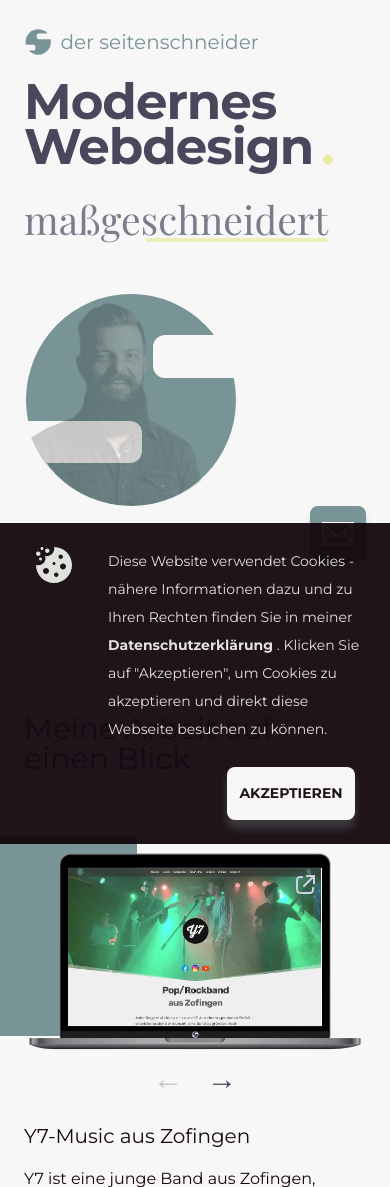
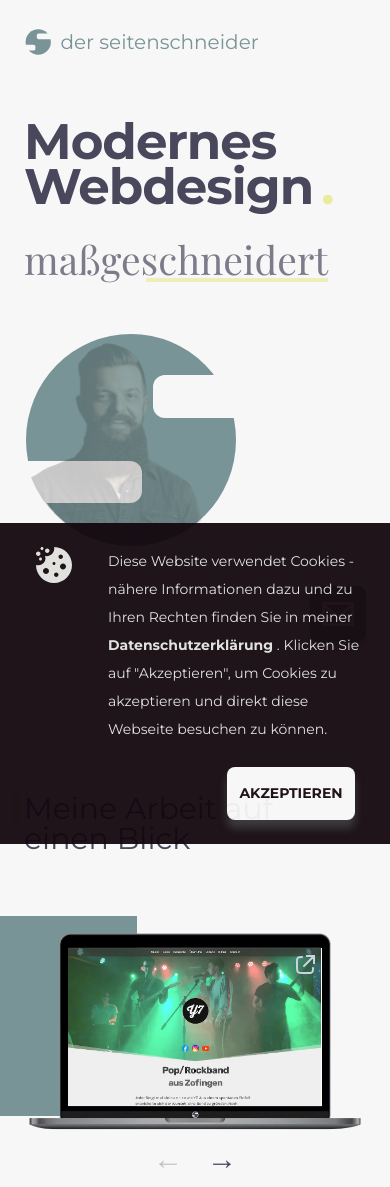
Before and after one commit to derseitenschneider/Der-Seitenschneider-Site, a PHP site: page / in a window 390 px wide. Shown: the top 1187 px of the page. Run offline with PHP 8.4, Linux system fonts and the light colour scheme.

Commit message:
Padding hero

```diff
--- a/css/queries.css
+++ b/css/queries.css
@@ -558,7 +558,7 @@
   }
 
   .section-hero {
-    padding: 8rem 2.4rem;
+    padding: 12rem 2.4rem;
   }
 
   .container-hero--left {
```
